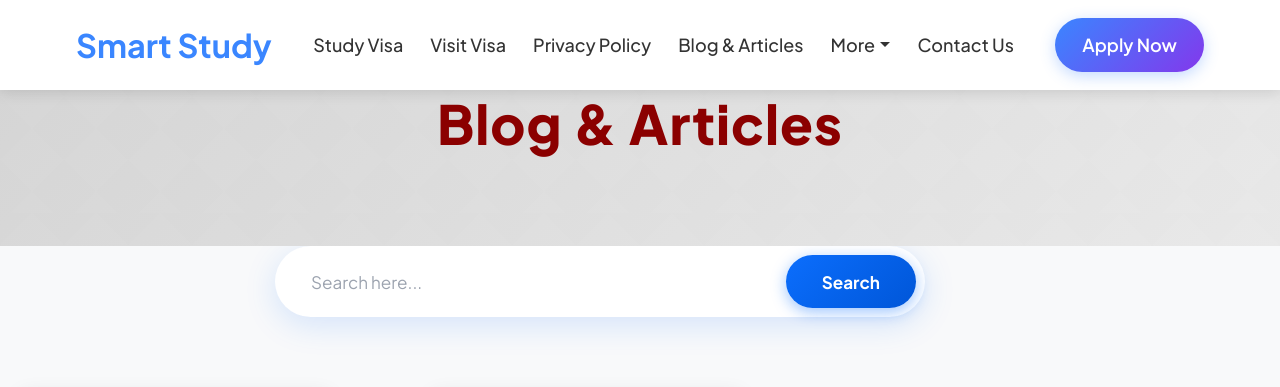
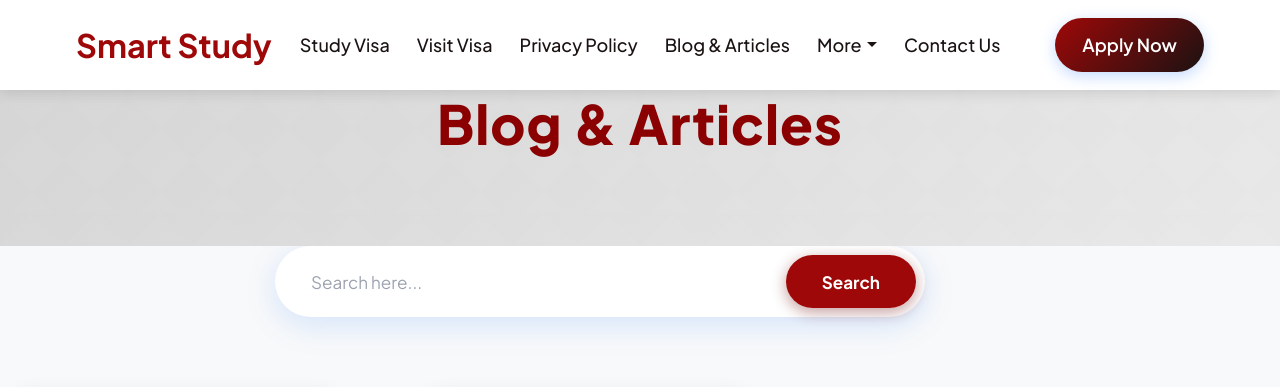
Before and after one commit to MuhammadBahawal/VisaConsultants, a PHP site: page /blog.html in a window 1280 px wide. Shown: the top 387 px of the page. Run offline with PHP 8.4, Linux system fonts and the light colour scheme; data comes from the database, SQL or seed files in the repository; some libraries are stand-ins or nearby versions.

Commit message:
navbar fully updated

```diff
--- a/assets/css/blog.css
+++ b/assets/css/blog.css
@@ -51,7 +51,7 @@
 
 .blog-search-btn {
     padding: 0.85rem 2rem;
-    background: linear-gradient(135deg, #0b6efd 0%, #0056d8 100%);
+    background: linear-gradient(135deg, #9f0808 0%, #9f0808 100%);
     color: white;
     border: none;
     border-radius: 50px;
@@ -62,7 +62,7 @@
     align-items: center;
     gap: 0.6rem;
     transition: all 0.3s ease;
-    box-shadow: 0 4px 15px rgba(11, 110, 253, 0.4);
+    box-shadow: 0 4px 15px rgba(105, 5, 5, 0.4);
 }
 
 .blog-search-btn:hover {
--- a/assets/css/style.css
+++ b/assets/css/style.css
@@ -13,9 +13,9 @@
 
 /* ===== HEADER & NAVBAR ===== */
         :root {
-            --primary-color: #3a86ff;
-            --secondary-color: #8338ec;
-            --text-color: #333;
+            --primary-color: #9f0808;
+            --secondary-color: rgb(27, 18, 18);
+            --text-color: white;
             --light-text: #fff;
             --bg-color: #fff;
             --shadow: 0 4px 12px rgba(0, 0, 0, 0.1);
@@ -76,7 +76,7 @@
 
         .nav-links a {
             text-decoration: none;
-            color: var(--text-color);
+            color: rgb(27, 18, 18);
             font-weight: 500;
             padding: 0.5rem 0;
             position: relative;
@@ -112,7 +112,7 @@
             border: none;
             cursor: pointer;
             font-weight: 500;
-            color: var(--text-color);
+            color: rgb(27, 18, 18);
             display: flex;
             align-items: center;
             gap: 0.3rem;
--- a/blog.html
+++ b/blog.html
@@ -19,13 +19,12 @@
 
 <body>
 
-    <header class="header">
+       <header class="header">
         <nav class="navbar container">
-            <a href="./index.html" class="logo">Smart Study</a>
+            <a href="index.html" class="logo">Smart Study</a>
 
-            <!-- mobile nav toggle -->
             <button class="nav-toggle" aria-label="Toggle navigation" aria-expanded="false">
-                <span class="hamburger"></span>
+                <i class="fa-solid fa-bars"></i>
             </button>
 
             <ul class="nav-links">
@@ -45,9 +44,12 @@
                     </ul>
                 </li>
                 <li><a href="contact.html">Contact Us</a></li>
-              </ul>
+                <li class="mobile-apply-btn-container">
+                    <a href="./contact.html#contact-form" class="apply-now-btn mobile-apply-btn">Apply Now</a>
+                </li>
+            </ul>
 
-            <a href="./contact.html#contact-form" class="btn apply-now-btn">Apply Now</a>
+            <a href="./contact.html#contact-form" class="apply-now-btn desktop-apply-btn">Apply Now</a>
         </nav>
     </header>
 
```
Also changed, not shown: other parts of assets/css/style.css (+42 -6 lines), blog-detail.html (+9 -6 lines), contact.html (+42 -25 lines), enrollment.html (+5 -3 lines), privacy-policy.html (+7 -6 lines), study-visa.html (+9 -6 lines), visit-visa.html (+12 -9 lines), work-visa.html (+12 -9 lines).
